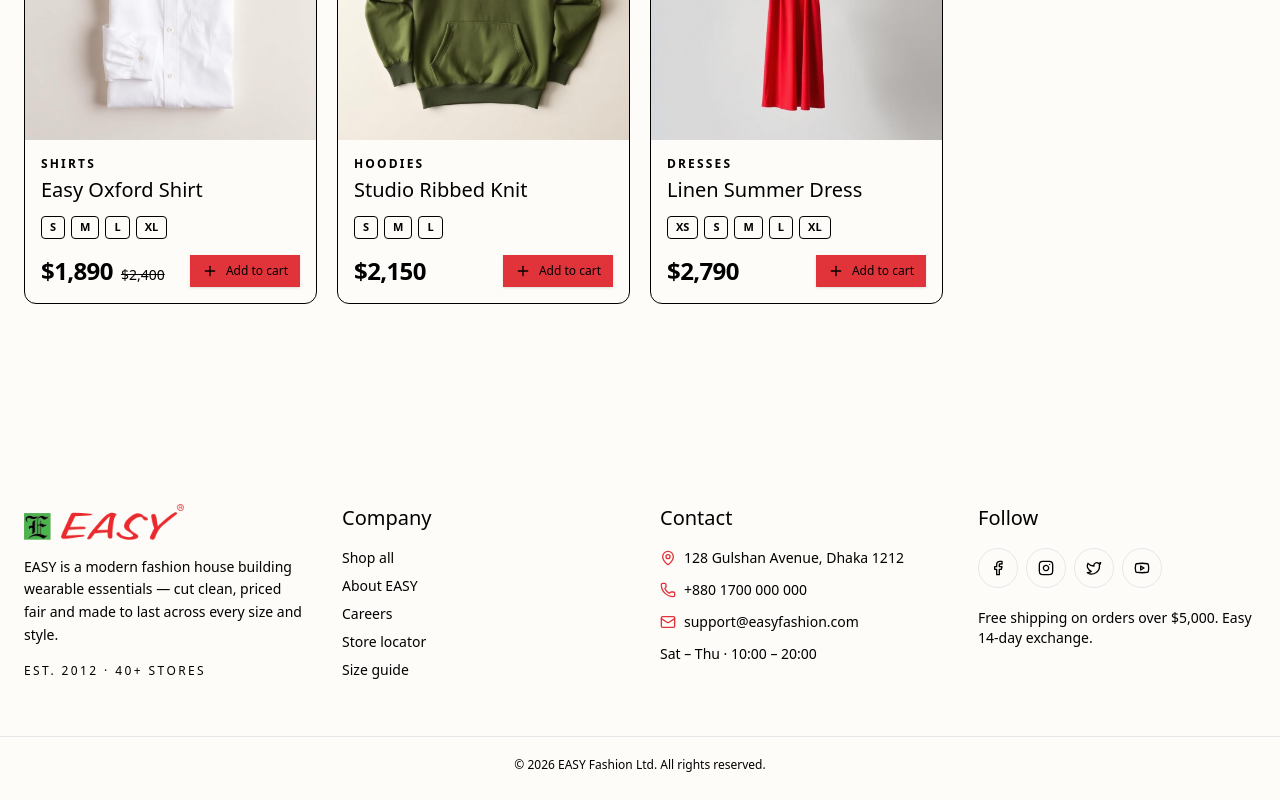
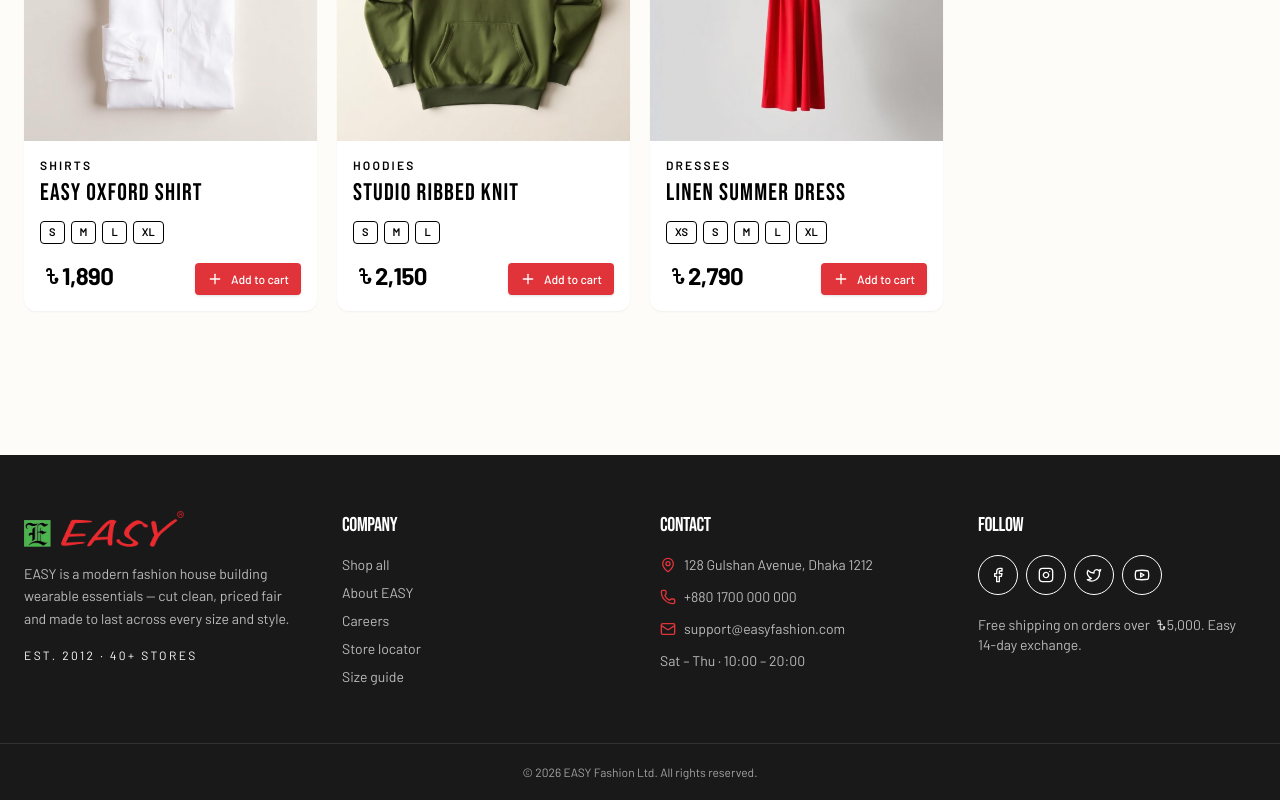
Before and after one commit to mdrony5134/Easy_Fashion_Frontend, a Next.js app: page /shop/details/classic-poplin-shirt in a window 1280 px wide. Shown: the part 1205-2005 px from the top of the page. Built offline with nearby package versions, Linux system fonts and the light colour scheme; no server answers.

Commit message:
frontend static design home, shop, cart, login and signup design 80% finished

```diff
--- a/src/app/globals.css
+++ b/src/app/globals.css
@@ -1,14 +1,99 @@
- @import url('https://fonts.googleapis.com/css2?family=Poppins:ital,wght@0,100;0,200;0,300;0,400;0,500;0,600;0,700;0,800;0,900;1,100;1,200;1,300;1,400;1,500;1,600;1,700;1,800;1,900&display=swap');
+@import url("https://fonts.googleapis.com/css2?family=Barlow:ital,wght@0,100;0,200;0,300;0,400;0,500;0,600;0,700;0,800;0,900;1,100;1,200;1,300;1,400;1,500;1,600;1,700;1,800;1,900&family=Bebas+Neue&display=swap");
 
 @tailwind base;
 @tailwind components;
 @tailwind utilities;
 
+:root {
+  --font-sans: "Barlow", sans-serif;
+  --font-display: "Bebas Neue", sans-serif;
+}
 
+body {
+  background-color: #fdfcf9;
+  color: var(--color-foreground);
+  font-family: var(--font-sans);
+  -webkit-font-smoothing: antialiased;
+}
+
+@layer base {
+  * {
+    border-color: var(--color-border);
+  }
 
   body {
-    background-color: #FDFCF9;
+    background-color: var(--color-background);
     color: var(--color-foreground);
     font-family: var(--font-sans);
-    -webkit-font-smoothing: antialiased;
   }
+  h1,
+  h2,
+  h3,
+  h4 {
+    font-family: var(--font-display);
+    letter-spacing: -0.02em;
+  }
+}
+
+@layer utilities {
+  .brand-gradient {
+    background-image: var(--gradient-brand);
+  }
+
+  .leaf-gradient {
+    background-image: var(--gradient-leaf);
+  }
+
+  .card-elevated {
+    box-shadow: var(--shadow-card);
+    transition:
+      box-shadow 0.35s ease,
+      transform 0.35s ease;
+    &:hover {
+      box-shadow: var(--shadow-lift);
+      transform: translateY(-4px);
+    }
+  }
+
+  .animate-fade-up {
+    animation: ef-fade-up 0.7s cubic-bezier(0.22, 1, 0.36, 1) both;
+  }
+
+  .animate-float {
+    animation: ef-float 6s ease-in-out infinite;
+  }
+
+  .animate-marquee {
+    animation: ef-marquee 26s linear infinite;
+  }
+}
+
+@keyframes ef-fade-up {
+  from {
+    opacity: 0;
+    transform: translateY(18px);
+  }
+  to {
+    opacity: 1;
+    transform: translateY(0);
+  }
+}
+
+@keyframes ef-float {
+  0%,
+  100% {
+    transform: translateY(0);
+  }
+  50% {
+    transform: translateY(-12px);
+  }
+}
+
+@keyframes ef-marquee {
+  from {
+    transform: translateX(0);
+  }
+  to {
+    transform: translateX(-50%);
+  }
+}
--- a/src/components/home/Home.tsx
+++ b/src/components/home/Home.tsx
@@ -25,7 +25,7 @@ export default function Home() {
           {SUMMARY.map(({ label, value, icon: Icon, note }) => (
             <div
               key={label}
-              className="hover-lift group relative overflow-hidden rounded-xl border border-border bg-card p-6"
+              className="hover-lift group relative overflow-hidden rounded-xl bg-white shadow-sm transition-shadow hover:shadow-md p-6"
             >
               <div className="absolute -right-6 -top-6 size-24 rounded-full bg-primary/10 transition-transform duration-500 group-hover:scale-150" />
               <Icon className="size-6 text-primary" />
@@ -45,9 +45,9 @@ export default function Home() {
             <p className="text-xs font-bold uppercase tracking-[0.24em] text-primary">
               Featured edit
             </p>
-            <h2 className="mt-2 text-4xl sm:text-5xl">Fresh off the rail</h2>
+            <h2 className="mt-2 text-4xl font-display uppercase tracking-wider sm:text-5xl">FRESH OFF THE RAIL</h2>
           </div>
-          <Button asChild variant="outline" className="shrink-0">
+          <Button asChild variant="outline" className="shrink-0 rounded-md border-border bg-white text-black hover:bg-gray-50">
             <Link href="/shop">
               Shop all <ArrowRight className="size-4" />
             </Link>
--- a/src/components/shop/ProductCard.tsx
+++ b/src/components/shop/ProductCard.tsx
@@ -16,7 +16,7 @@ export function ProductCard({ product }: { product: Product }) {
   const primaryImage = getImageSrc(product.images[0]!);
 
   return (
-    <article className="group hover-lift flex flex-col overflow-hidden rounded-xl border border-border bg-card">
+    <article className="group hover-lift flex flex-col overflow-hidden rounded-xl bg-white shadow-sm transition-shadow hover:shadow-md">
       <Link href={`/shop/details/${product.id}`} className="relative block overflow-hidden bg-secondary">
         <Image
           src={product.images[0]}
@@ -40,7 +40,7 @@ export function ProductCard({ product }: { product: Product }) {
           <p className="text-xs font-semibold uppercase tracking-[0.18em] text-muted-foreground">
             {product.category}
           </p>
-          <h3 className="mt-1 truncate text-xl">
+          <h3 className="mt-1 truncate font-display text-2xl uppercase tracking-wider">
             <Link href={`/shop/details/${product.id}`}>{product.name}</Link>
           </h3>
         </div>
@@ -59,15 +59,11 @@ export function ProductCard({ product }: { product: Product }) {
         <div className="mt-auto flex items-end justify-between gap-3 pt-1">
           <div className="min-w-0">
             <span className="text-2xl font-bold tracking-tight">{formatPrice(product.price)}</span>
-            {product.oldPrice && (
-              <span className="ml-2 text-sm text-muted-foreground line-through">
-                {formatPrice(product.oldPrice)}
-              </span>
-            )}
+
           </div>
           <Button
             size="sm"
-            className="shrink-0"
+            className="shrink-0 bg-primary text-white hover:bg-primary/90 rounded"
             onClick={() => {
               if (!primarySize) return;
               dispatch(
--- a/src/lib/product.ts
+++ b/src/lib/product.tsx
@@ -1,4 +1,5 @@
 import type { StaticImageData } from "next/image";
+import { TbCurrencyTaka } from "react-icons/tb";
 import shirt from "@/assets/p-shirt.jpg";
 import dress from "@/assets/p-dress.jpg";
 import jeans from "@/assets/p-jeans.jpg";
@@ -201,8 +202,12 @@ export const SIZES = Array.from(new Set(PRODUCTS.flatMap((p) => p.sizes))).sort(
   return Number(a) - Number(b);
 });
 
-export const formatPrice = (value: number) =>
-  `$${value.toLocaleString("en-US")}`;
+export const formatPrice = (value: number) => (
+  <span className="inline-flex items-center">
+    <TbCurrencyTaka className="text-[1.15em] -mr-0.5" />
+    {value.toLocaleString("en-US")}
+  </span>
+);
 
 export const getProduct = (id: string) => PRODUCTS.find((p) => p.id === id);
 
--- a/src/shared/Footer.tsx
+++ b/src/shared/Footer.tsx
@@ -1,16 +1,17 @@
 import Image from "next/image";
 import Link from "next/link";
 import { Facebook, Instagram, Mail, MapPin, Phone, Twitter, Youtube } from "lucide-react";
+import { TbCurrencyTaka } from "react-icons/tb";
 
 import logo from "@/assets/logo.webp";
 
 export function Footer() {
   return (
-    <footer className="mt-24 bg-ink text-ink-foreground">
+    <footer className="mt-24 bg-default text-white">
       <div className="container mx-auto grid gap-10 px-4 py-14 sm:px-6 md:grid-cols-2 lg:grid-cols-4">
         <div>
           <Image src={logo} alt="EASY fashion" className="h-9 w-auto" priority />
-          <p className="mt-4 max-w-xs text-sm leading-relaxed text-ink-foreground/70">
+          <p className="mt-4 max-w-xs text-sm leading-relaxed text-white/70">
             EASY is a modern fashion house building wearable essentials — cut clean, priced fair and
             made to last across every size and style.
           </p>
@@ -21,7 +22,7 @@ export function Footer() {
 
         <div>
           <h3 className="text-xl text-brand-green">Company</h3>
-          <ul className="mt-4 space-y-2 text-sm text-ink-foreground/70">
+          <ul className="mt-4 space-y-2 text-sm text-white/70">
             <li>
               <Link href="/shop" className="transition-colors hover:text-primary">
                 Shop all
@@ -36,7 +37,7 @@ export function Footer() {
 
         <div>
           <h3 className="text-xl text-brand-green">Contact</h3>
-          <ul className="mt-4 space-y-3 text-sm text-ink-foreground/70">
+          <ul className="mt-4 space-y-3 text-sm text-white/70">
             <li className="flex items-start gap-2">
               <MapPin className="mt-0.5 size-4 shrink-0 text-primary" />
               128 Gulshan Avenue, Dhaka 1212
@@ -72,14 +73,14 @@ export function Footer() {
               </a>
             ))}
           </div>
-          <p className="mt-5 text-sm text-ink-foreground/70">
-            Free shipping on orders over $5,000. Easy 14-day exchange.
+          <p className="mt-5 text-sm text-white/70">
+            Free shipping on orders over <TbCurrencyTaka className="inline text-base -mt-0.5 -mr-0.5" />5,000. Easy 14-day exchange.
           </p>
         </div>
       </div>
 
-      <div className="border-t border-ink-foreground/10 px-4 py-5 sm:px-6">
-        <p className="container mx-auto text-center text-xs text-ink-foreground/60">
+      <div className="border-t border-white/10 px-4 py-5 sm:px-6">
+        <p className="container mx-auto text-center text-xs text-white/60">
           © {new Date().getFullYear()} EASY Fashion Ltd. All rights reserved.
         </p>
       </div>
--- a/tailwind.config.ts
+++ b/tailwind.config.ts
@@ -12,6 +12,10 @@ export default {
 
   theme: {
   	extend: {
+      fontFamily: {
+        sans: ['Barlow', 'sans-serif'],
+        display: ['"Bebas Neue"', 'sans-serif'],
+      },
   		container: {
   			screens: {
   				'2xl': '1440px'
@@ -23,6 +27,7 @@ export default {
   			grey: '#636F85',
   			white: '#FFF',
 			tertiary: "#A31E3D",
+			brandGreen: '#16a34a',
   			default: '#191919',
   			foreground: 'hsl(var(--foreground))',
   			card: {
```
Also changed, not shown: src/components/home/HeroCarousel.tsx (+38 -19 lines), src/shared/Header.tsx (+21 -6 lines).
